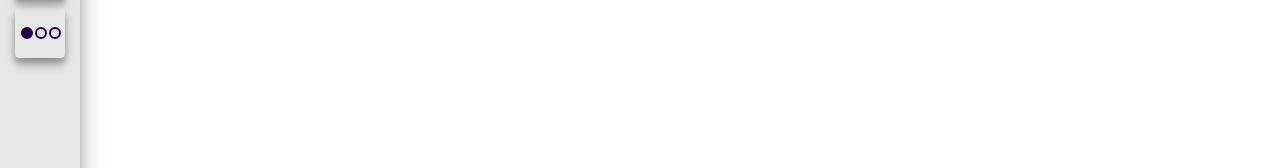
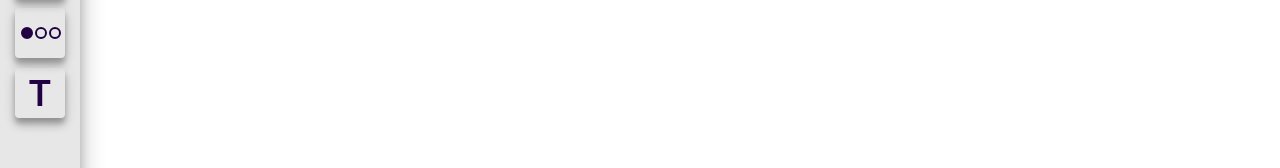
Before and after one commit to UOA-SE701-Group3-2021/3Lancers, a React (Create React App) app in the folder telos-frontend/: page /widget-drawer in a window 1280 px wide. Shown: the part 186-354 px from the top of the page. Built offline with nearby package versions, Linux system fonts and the light colour scheme.

Commit message:
Added WidgetText to the WidgetDrawer

```diff
--- a/telos-frontend/src/App.js
+++ b/telos-frontend/src/App.js
@@ -2,6 +2,7 @@ import './App.css';
 import { BrowserRouter as Router, Switch, Route } from 'react-router-dom';
 import Journal from './views/journal/Journal';
 import WidgetCalendar from './components/calendar/WidgetCalendar';
+import WidgetText from './components/text/WidgetText';
 import WidgetTodo from './components/todo/WidgetTodo';
 import WidgetDrawer from './components/widget-drawer/WidgetDrawer';
 import WidgetHabitTracker from './components/habit-tracker/WidgetHabitTracker';
@@ -37,6 +38,7 @@ function App() {
                 <WidgetCalendar />
                 <WidgetTodo />
                 <WidgetHabitTracker />
+                <WidgetText />
               </WidgetDrawer>
             </div>
           </Route>
--- /dev/null
+++ b/telos-frontend/src/components/text/WidgetText.jsx
@@ -0,0 +1,9 @@
+import '../Widget.css';
+
+const WidgetText = () => (
+  <div className="widget-icon vertical">
+    <div className="big-text">T</div>
+  </div>
+);
+
+export default WidgetText;
```
